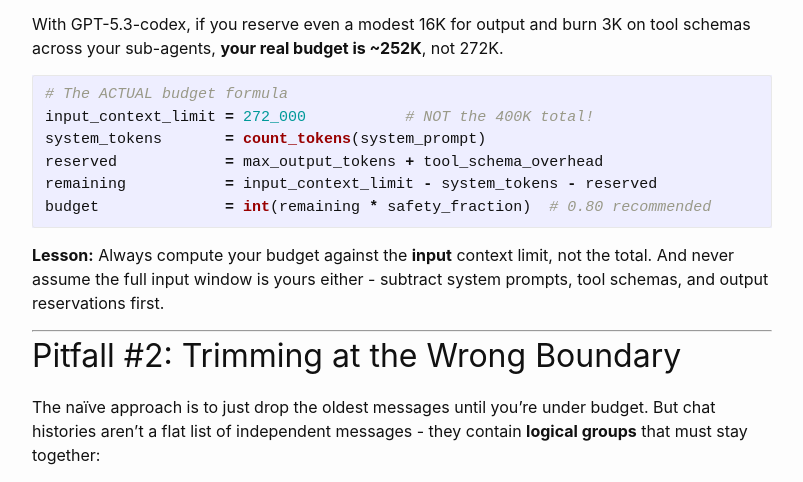
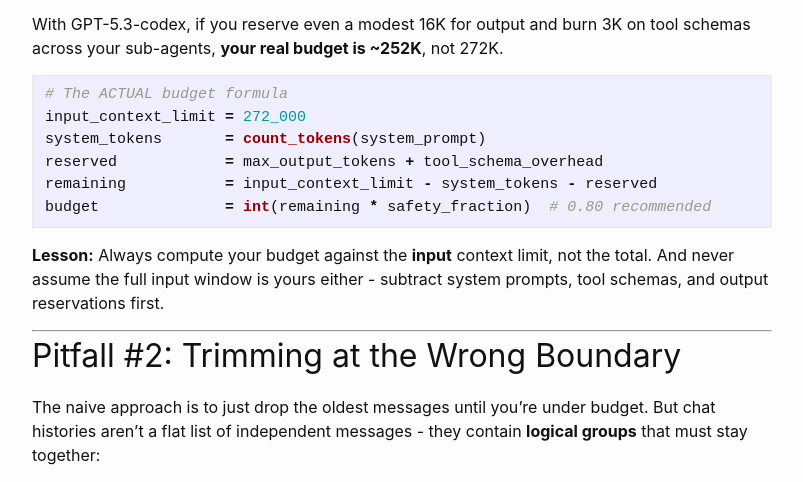
Before and after one commit to aalok05/aalok05.github.io, a Jekyll site: the page built from _posts/2026-03-12-agentic-session-management.md, in a window 1280 px wide and 900 px high, scrolled down 1937 px. Shown: the part 151-633 px from the top of the window, without its empty margins (238-1041 px from the left). Built offline with Jekyll 4.4.1, drawn with Linux system fonts in a browser that asks for light colours; some of the changed text lies outside the part shown.

Commit message:
Update 2026-03-12-agentic-session-management.md

````diff
--- a/_posts/2026-03-12-agentic-session-management.md
+++ b/_posts/2026-03-12-agentic-session-management.md
@@ -71,7 +71,7 @@ With GPT-5.3-codex, if you reserve even a modest 16K for output and burn 3K on t
 
 ```python
 # The ACTUAL budget formula
-input_context_limit = 272_000           # NOT the 400K total!
+input_context_limit = 272_000
 system_tokens       = count_tokens(system_prompt)
 reserved            = max_output_tokens + tool_schema_overhead
 remaining           = input_context_limit - system_tokens - reserved
@@ -84,7 +84,7 @@ budget              = int(remaining * safety_fraction)  # 0.80 recommended
 
 ## Pitfall #2: Trimming at the Wrong Boundary
 
-The naïve approach is to just drop the oldest messages until you're under budget. But chat histories aren't a flat list of independent messages - they contain **logical groups** that must stay together:
+The naive approach is to just drop the oldest messages until you're under budget. But chat histories aren't a flat list of independent messages - they contain **logical groups** that must stay together:
 
 ```
 user: "What's the weather in Paris?"
````
Also changed, not shown: other parts of _posts/2026-03-12-agentic-session-management.md (+1 -4 lines).
